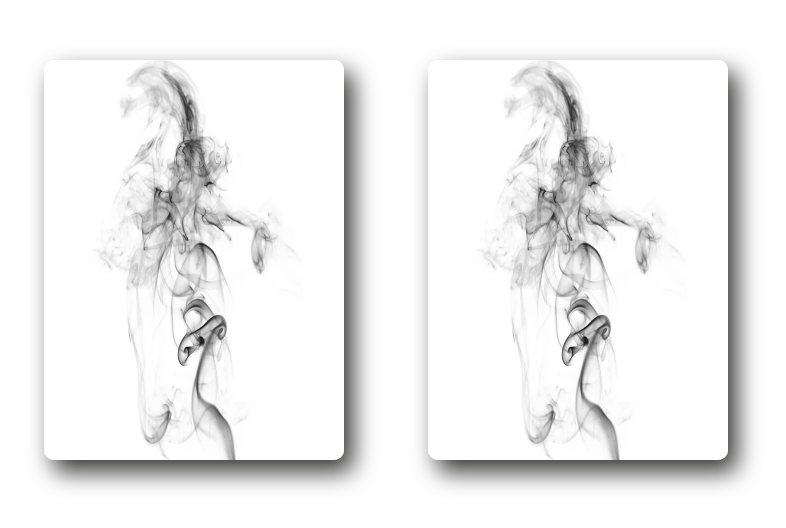
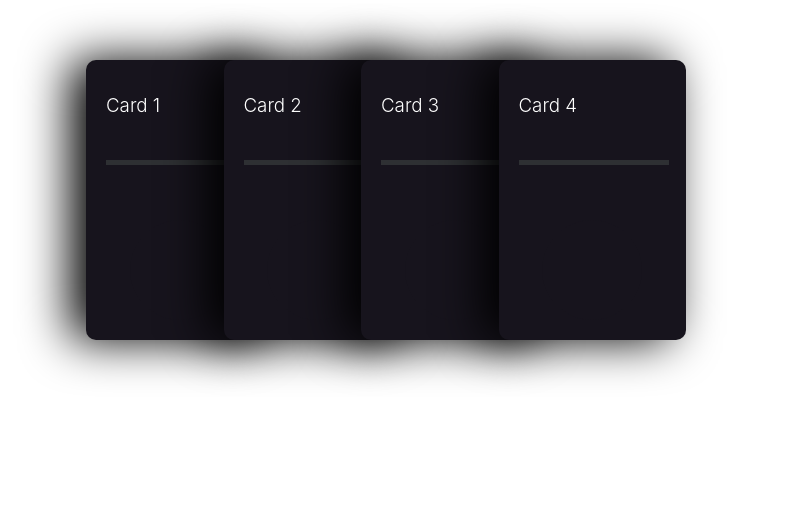
Before and after one commit to leandrogomez28/barbershop, a React (Create React App) app: page / in a window 1280 px wide. Shown: the top 528 px of the page, without its empty margins (254-1040 px from the left). Built offline with nearby package versions, Linux system fonts and the light colour scheme; a web font is replaced by a local one.

Commit message:
cambios estilo

```diff
--- a/public/index.html
+++ b/public/index.html
@@ -40,4 +40,5 @@
       To create a production bundle, use `npm run build` or `yarn build`.
     -->
   </body>
+
 </html>
--- a/src/App.js
+++ b/src/App.js
@@ -1,13 +1,17 @@
 import React from "react"
 import Cartas from './components/Cartas';
+import Cariusel2 from "./components/CartasProducto/Cariusel2";
 import Producto from './components/CartasProducto/Producto'
+import Mostrar from "./components/mostrar/Mostrarcards";
 
 function App() {
   return (
-
-      // <Cartas/>
-      <Producto/>
-
+    <div>
+      {/* <Cartas/>
+      <Producto/> */}
+{/* <Mostrar/> */}
+<Cariusel2/>
+</div>
   );
 }
 
--- /dev/null
+++ b/src/components/CartasProducto/Cariusel2.css
@@ -0,0 +1,102 @@
+/* body {
+    background-color: #100e17;
+    font-family: 'Open Sans', sans-serif;
+  } */
+
+  .container {
+    position: absolute;
+    height: 300px;
+    width: 600px;
+    top: 60px;
+    left: calc(50% - 300px);
+    display: flex;
+  }
+
+  .card {
+    display: flex;
+    height: 280px;
+    width: 200px;
+    background-color: #17141d;
+    border-radius: 10px;
+    box-shadow: -1rem 0 3rem #000;
+  /*   margin-left: -50px; */
+    transition: 0.4s ease-out;
+    position: relative;
+    left: 0px;
+  }
+
+  .card:not(:first-child) {
+      margin-left: -50px;
+  }
+
+  .card:hover {
+    transform: translateY(-20px);
+    transition: 0.4s ease-out;
+  }
+
+  .card:hover ~ .card {
+    position: relative;
+    left: 50px;
+    transition: 0.4s ease-out;
+  }
+
+  .title {
+    color: white;
+    font-weight: 300;
+    position: absolute;
+    left: 20px;
+    top: 15px;
+  }
+
+  .bar {
+    position: absolute;
+    top: 100px;
+    left: 20px;
+    height: 5px;
+    width: 150px;
+  }
+
+  .emptybar {
+    background-color: #2e3033;
+    width: 100%;
+    height: 100%;
+  }
+
+  .filledbar {
+    position: absolute;
+    top: 0px;
+    z-index: 3;
+    width: 0px;
+    height: 100%;
+    background: rgb(0,154,217);
+    background: linear-gradient(90deg, rgba(0,154,217,1) 0%, rgba(217,147,0,1) 65%, rgba(255,186,0,1) 100%);
+    transition: 0.6s ease-out;
+  }
+
+  .card:hover .filledbar {
+    width: 120px;
+    transition: 0.4s ease-out;
+  }
+
+  .circle {
+    position: absolute;
+    top: 150px;
+    left: calc(50% - 60px);
+  }
+
+  .stroke {
+    stroke: white;
+    stroke-dasharray: 360;
+    stroke-dashoffset: 360;
+    transition: 0.6s ease-out;
+  }
+
+  svg {
+    fill: #17141d;
+    stroke-width: 2px;
+  }
+
+  .card:hover .stroke {
+    stroke-dashoffset: 100;
+    transition: 0.6s ease-out;
+  }
--- /dev/null
+++ b/src/components/CartasProducto/Cariusel2.js
@@ -0,0 +1,64 @@
+import React from 'react'
+import "./Cariusel2.css"
+
+function Cariusel2  () {
+  return (
+<>
+<body>
+<div class="container">
+  <div class="card">
+    <h3 class="title">Card 1</h3>
+    <div class="bar">
+      <div class="emptybar"></div>
+      <div class="filledbar"></div>
+    </div>
+    <div class="circle">
+      <svg version="1.1" xmlns="http://www.w3.org/2000/svg">
+      <circle class="stroke" cx="60" cy="60" r="50"/>
+    </svg>
+    </div>
+  </div>
+  <div class="card">
+    <h3 class="title">Card 2</h3>
+    <div class="bar">
+      <div class="emptybar"></div>
+      <div class="filledbar"></div>
+    </div>
+    <div class="circle">
+      <svg version="1.1" xmlns="http://www.w3.org/2000/svg">
+      <circle class="stroke" cx="60" cy="60" r="50"/>
+    </svg>
+    </div>
+  </div>
+  <div class="card">
+    <h3 class="title">Card 3</h3>
+    <div class="bar">
+      <div class="emptybar"></div>
+      <div class="filledbar"></div>
+    </div>
+    <div class="circle">
+      <svg version="1.1" xmlns="http://www.w3.org/2000/svg">
+      <circle class="stroke" cx="60" cy="60" r="50"/>
+    </svg>
+    </div>
+  </div>
+  <div class="card">
+    <h3 class="title">Card 4</h3>
+    <div class="bar">
+      <div class="emptybar"></div>
+      <div class="filledbar"></div>
+    </div>
+    <div class="circle">
+      <svg version="1.1" xmlns="http://www.w3.org/2000/svg">
+      <circle class="stroke" cx="60" cy="60" r="50"/>
+    </svg>
+    </div>
+  </div>
+</div>
+</body>
+</>
+
+  )
+}
+
+export default Cariusel2
--- /dev/null
+++ b/src/components/mostrar/Mostrarcards.css
@@ -0,0 +1,107 @@
+/* * {
+    padding: 0;
+    margin: 0;
+}
+
+body {
+    align-items: center;
+    background: #fff;
+    display: flex;
+    height: 100vh;
+    justify-content: center;
+} */
+
+
+
+.slider {
+    background: white;
+    height: 250px;
+    margin: auto;
+    overflow: hidden;
+    position: relative;
+    width: 1140px;
+}
+
+.slider::before, .slider::after {
+    background: linear-gradient(to right, #fff 0%, rgba(255, 255, 255, 0) 100%);
+    content: "";
+    height: 100%;
+    position: absolute;
+    width: 100px;
+    z-index: 2;
+}
+
+.slider::after {
+    right: 0;
+    top: 0;
+    -webkit-transform: rotateZ(180deg);
+    transform: rotateZ(180deg);
+}
+
+.slider::before {
+    left: 0;
+    top: 0;
+}
+
+.slider .slide-track {
+    animation: scroll 80s linear infinite;
+    display: flex;
+    width: calc(250px * 18);
+
+}
+
+.slider .slide-track:hover {
+    animation-play-state: paused;
+}
+
+.slider .slide {
+    height: 250px;
+    width: 250px;
+}
+
+
+.slide:nth-child(1), .slide:nth-child(10) {
+    background-color: yellow;
+    background: url(../imagenes/fondocarta.jpg);
+}
+
+.slide:nth-child(2), .slide:nth-child(11) {
+    background-color: coral;
+}
+
+.slide:nth-child(3), .slide:nth-child(12) {
+    background-color: blue;
+}
+
+.slide:nth-child(4), .slide:nth-child(13) {
+    background-color: red;
+}
+
+.slide:nth-child(5), .slide:nth-child(14) {
+    background-color: orange;
+}
+
+.slide:nth-child(6), .slide:nth-child(15) {
+    background-color: purple;
+}
+
+.slide:nth-child(7), .slide:nth-child(16) {
+    background-color: pink;
+}
+
+.slide:nth-child(8), .slide:nth-child(17) {
+    background-color: navy;
+}
+
+.slide:nth-child(9), .slide:nth-child(18) {
+    background-color: lime;
+}
+
+@keyframes scroll {
+    0% {
+        transform: translateX(0);
+    }
+    100% {
+        transform: translateX(calc(-250px * 9));
+    }
+}
--- /dev/null
+++ b/src/components/mostrar/Mostrarcards.js
@@ -0,0 +1,40 @@
+import React from 'react'
+import "./Mostrarcards.css"
+import imagenprueba from "../imagenes/productos general/activador.png"
+
+function Mostrarcards () {
+  return (
+    <>
+
+
+
+
+<div class="slider">
+    <div class="slide-track">
+        <div class="slide"></div>
+        <div class="slide"></div>
+        <div class="slide"></div>
+        <div class="slide"></div>
+        <div class="slide"></div>
+        <div class="slide"></div>
+        <div class="slide"></div>
+        <div class="slide"></div>
+        <div class="slide"></div>
+        <div class="slide"></div>
+        <div class="slide"></div>
+        <div class="slide"></div>
+        <div class="slide"></div>
+        <div class="slide"></div>
+        <div class="slide"></div>
+        <div class="slide"></div>
+        <div class="slide"></div>
+        <div class="slide"></div>
+    </div>
+</div>
+
+
+    </>
+  )
+}
+
+export default Mostrarcards;
--- a/src/index.js
+++ b/src/index.js
@@ -2,7 +2,7 @@ import React from 'react';
 import ReactDOM from 'react-dom';
 import './index.css';
 import App from './App';
-import reportWebVitals from './reportWebVitals';
+// import reportWebVitals from './reportWebVitals';
 
 ReactDOM.render(
   <React.StrictMode>
@@ -14,4 +14,4 @@ ReactDOM.render(
 // If you want to start measuring performance in your app, pass a function
 // to log results (for example: reportWebVitals(console.log))
 // or send to an analytics endpoint. Learn more: https://bit.ly/CRA-vitals
-reportWebVitals();
+// reportWebVitals();
```
